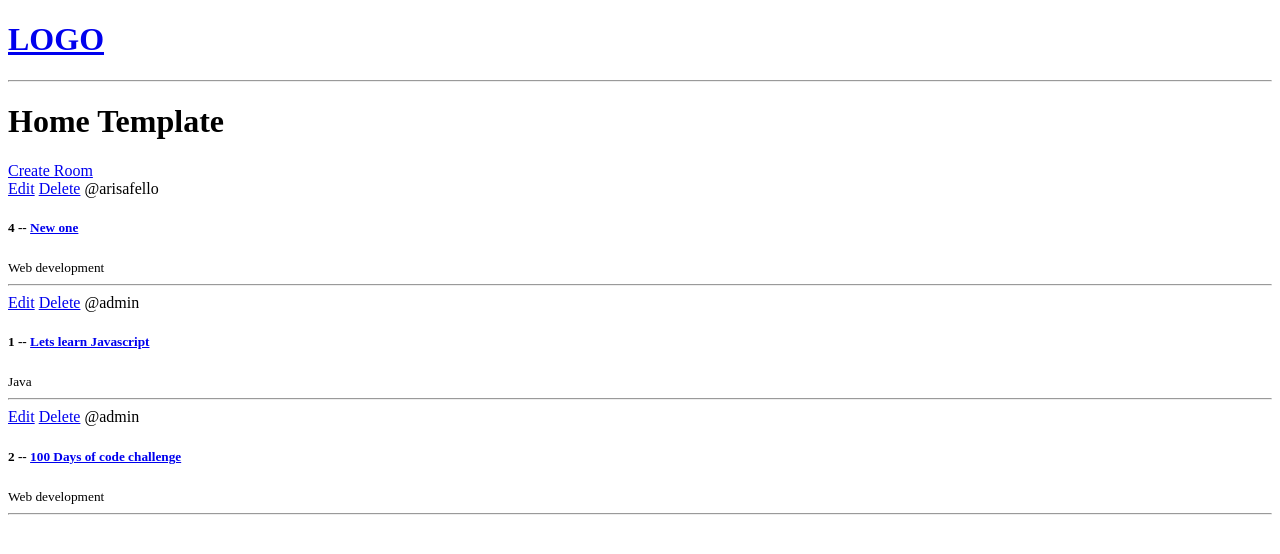
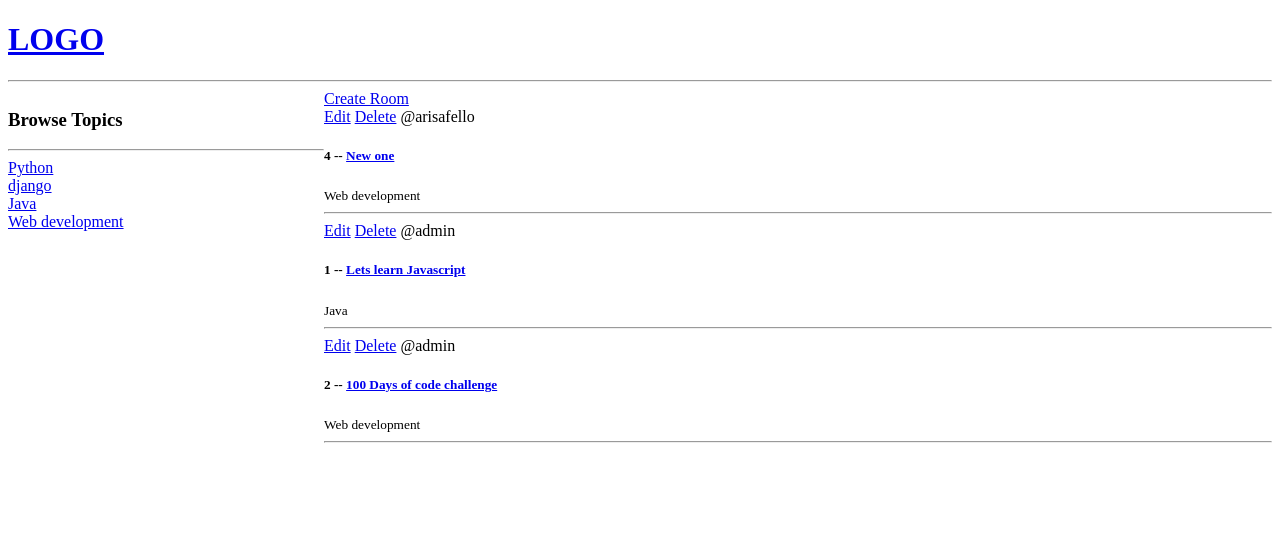
Before and after one commit to Arisfello/New-django, a Django app: page / in a window 1280 px wide. Shown: the top 554 px of the page. Run offline with Django 4.2, Linux system fonts and the light colour scheme; data comes from the database, SQL or seed files in the repository.

Commit message:
Adding the search functionality

```diff
--- a/base/templates/base/home.html
+++ b/base/templates/base/home.html
@@ -7,9 +7,27 @@
 </head>
 <body>
 {% block content %}
-<h1>Home Template</h1>
-<div>
-    <a href="{% url 'create-room' %}"> Create Room </a>
+{#<h1>Home Template</h1>#}
+<style>
+    .home-container{
+        display: grid;
+        grid-template-columns: 1fr 3fr;
+    }
+</style>
+<div class="home-container">
+    <div>
+        <h3>Browse Topics</h3>
+        <hr>
+
+        {% for topic in topics %}
+            <div>
+                <a href="{% url 'home' %}?q={{ topic.name }}">{{topic.name}}</a>
+            </div>
+
+        {% endfor %}
+    </div>
+    <div>
+        <a href="{% url 'create-room' %}"> Create Room </a>
     <div>
         {% for room in rooms %}
         <div>
@@ -22,6 +40,9 @@
         </div>
         {% endfor %}
     </div>
+
+    </div>
+
 </div>
 {% endblock %}
 </body>
--- a/base/views.py
+++ b/base/views.py
@@ -1,11 +1,13 @@
 from django.shortcuts import render, redirect
-from .models import Room
+from .models import Room, Topic
 from .forms import RoomForm
 
 
 def home(request):
     rooms = Room.objects.all()
-    context = {'rooms': rooms}
+
+    topics = Topic.objects.all()
+    context = {'rooms': rooms, 'topics': topics}
     return render(request, 'base/home.html', context)
 
 
```
